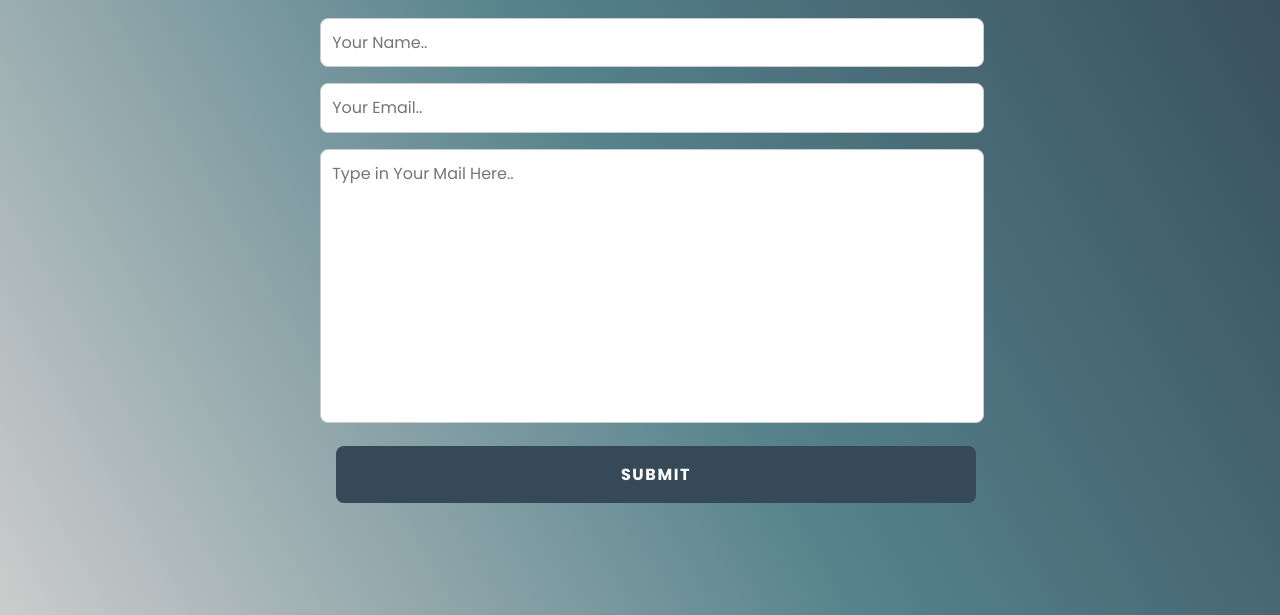
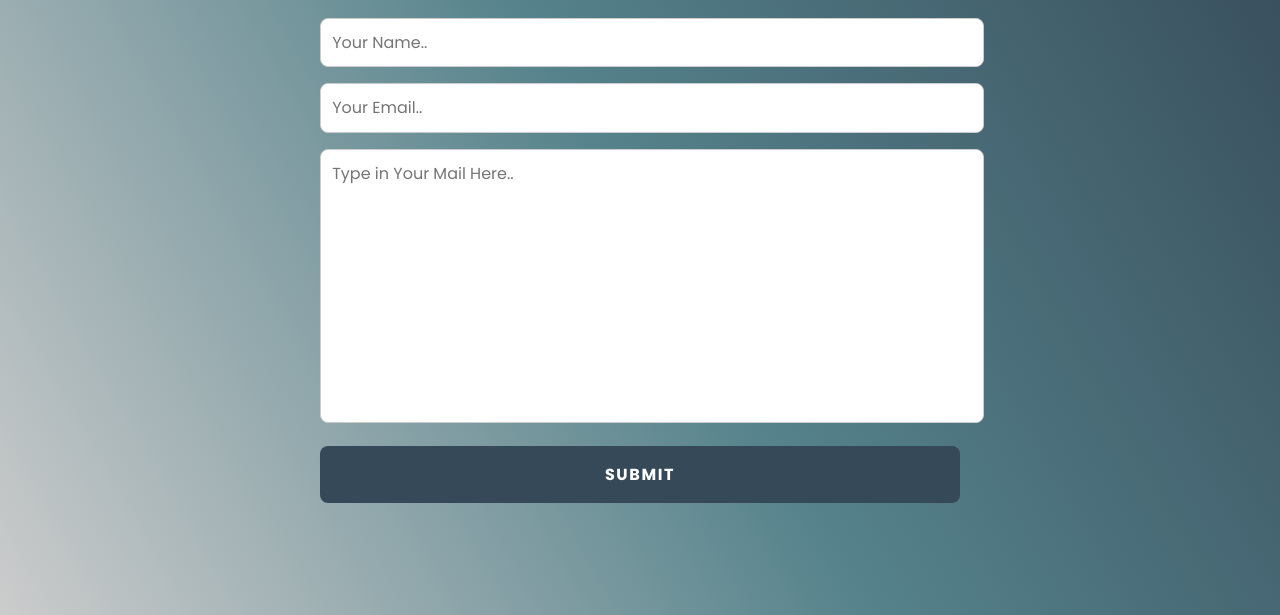
Before and after one commit to usernameisleye/nodemailer-email, a website: page index.html in a window 1280 px wide. Shown: the part 201-816 px from the top of the page. Drawn offline with Linux system fonts and the light colour scheme.

Commit message:
edited specific style

```diff
--- a/index.html
+++ b/index.html
@@ -44,7 +44,7 @@
         }
         .submit{
             padding: 1rem 4rem;
-            margin-left: 1rem;
+            align-self: center;
             border: none;
             outline: none;
             background-color: #364958;
```
